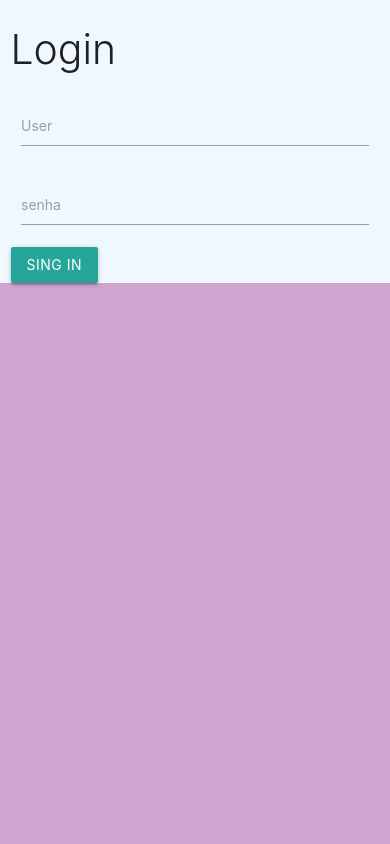
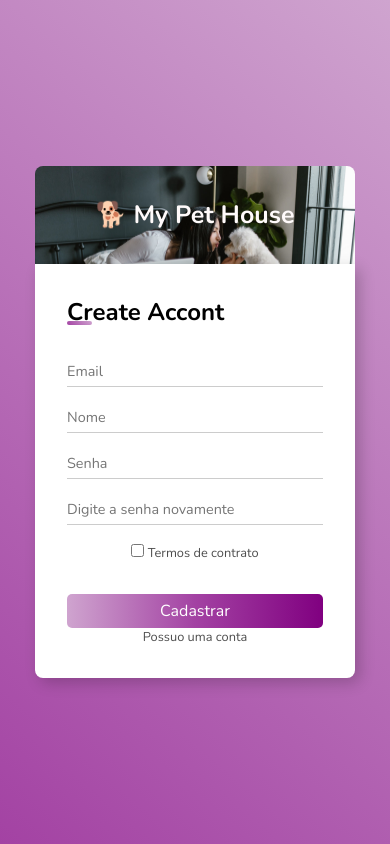
Before and after one commit to cleitonBarros/Mypethouse, a plain HTML site: page projeto/login.html in a window 390 px wide. Drawn offline with nearby package versions, Linux system fonts and the light colour scheme.

Commit message:
tela de login

```diff
--- a/projeto/login.html
+++ b/projeto/login.html
@@ -1,71 +1,81 @@
 <!DOCTYPE html>
-<html lang="en">
+<html lang="pt-br">
 <head>
-    <link href="https://fonts.googleapis.com/icon?family=Material+Icons" rel="stylesheet">
-
-    <link rel="stylesheet" href="https://cdnjs.cloudflare.com/ajax/libs/materialize/1.0.0/css/materialize.min.css">
-
     <meta name="viewport" content="width=device-width, initial-scale=1.0"/>
     <meta charset="UTF-8">
     <meta http-equiv="X-UA-Compatible" content="IE=edge">
     <meta name="viewport" content="width=device-width, initial-scale=1.0">
     <link rel="stylesheet" href="style_login.css">
-    <title>Document</title>
+    <link href="https://fonts.googleapis.com/css2?family=Nunito:ital,wght@0,300;0,400;0,700;1,400&display=swap" rel="stylesheet">
+    <script src="https://kit.fontawesome.com/48995aa8ad.js" crossorigin="anonymous"></script>
+    <title>Login</title>
 </head>
 <body>
-    <div class="first-content row">
-        <div class="col s12 m6 push-m3">
-            <h3 class="light">Login</h3>
-            <form action="php_action/create.php" method="POST">
-                <div class="input-field col s12">
-                    <input type="text" name="nome" id="user">
-                    <label for="user">User</label>
+    <div class="titulo">
+        <h1> 🐕 My Pet House</h1>
+    </div>
+    <main class="container">
+
+       <!--  <h2>Login</h2>
+        <form class="first-form" action="">
+            <div class="input-field">
+                <input type="text" name="username" id="username" placeholder="Enter Your Username">
+                <div class="underline"></div>
+            </div>
+            <div class="input-field">
+                <input type="password" name="password" id="password" placeholder="Enter Your Password">
+                <div class="underline"></div>
+            </div>
+            <input type="submit" value="Sign In">
+        </form>
+
+
+        <div class="footer">
+            <span> <a href="http://" onclick=" recuperarsenha()">Create Account</a></span>
+            <span> <a  href="http://">Forget Your Password?</a></span>
+            <span>Or Connect With Social Media</span>
+            <div class="social-fields">
+                <div class="social-field facebook">
+                    <a href="#">
+                        <i class="fab fa-facebook-square"> Sign in with Facebook</i>
+                    </a>
                 </div>
-                <div class="input-field col s12">
-                    <input type="password" name="password" id="password">
-                    <label for="sobrenome">senha</label>
+                <div class="social-field google">
+                    <a href="#">
+                        <i class="fab fa-google"> Sign in with Google</i>
+                    </a>
                 </div>
-                <button type="submit" name="btn-entrar"class="btn">Sing In</button>
-            </form>
-
+            </div>
         </div>
 
-        <div class="second-content row ">
-            <div class="col s12 m6 push-m3">
-                <h3 class="light">Novo</h3>
-                <form action="php_action/create.php" method="POST">
-                    <div class="input-field col s12">
-                        <input type="text" name="nome" id="nome">
-                        <label for="nome">nome</label>
-                    </div>
-                    <div class="input-field col s12">
-                        <input type="text" name="sobrenome" id="sobrenome">
-                        <label for="sobrenome">sobrenome</label>
-                    </div>
-                    <div class="input-field col s12">
-                        <input type="text" name="email" id="email">
-                        <label for="email">Email</label>
-                    </div>
-                    <div class="input-field col s12">
-                        <input type="text" name="idade" id="idade">
-                        <label for="idade">idade</label>
-                    </div>
-                    <button type="submit" name="btn-cadastrar"class="btn">Cadastrar</button>
-                    <a href="index.php"class="btn orange">Lista de clientes</a>
-                </form>
+*/-->
+        <h2>Create Accont </h2>
+        <form class="second-form" action="">
+            <div class="input-field">
+                <input type="email" name="email" id="email" placeholder="Email">
+                <div class="underline"></div>
+            </div> <div class="input-field">
+                <input type="text" name="username" id="username" placeholder="Nome">
+                <div class="underline"></div>
+            </div>
+            <div class="input-field">
+                <input type="password" name="password" id="password" placeholder="Senha">
+                <div class="underline"></div>
+            </div>
+            <div class="input-field">
+                <input type="password" name="repassword" id="repassword" placeholder="Digite a senha novamente">
+                <div class="underline"></div>
+            </div>
 
-            </div>
-    </div>
+            <span> <input type="checkbox" name="" id=""> Termos de contrato </span>
 
+            <input type="submit" value="Cadastrar">
+            <span> <a href="http://">Possuo uma conta</a></span>
 
+        </form>
+    </main>
 
-
-
-
-    </div>
-
-
-
+ <script src="script.js"></script>
 
 </body>
 </html>
--- /dev/null
+++ b/projeto/script.js
@@ -0,0 +1,4 @@
+function recuperarsenha(){
+    window.alert("")
+
+}
--- a/projeto/style_login.css
+++ b/projeto/style_login.css
@@ -1,15 +1,269 @@
+/*reset*/
+
+*{
+    box-sizing: border-box;
+    margin: 0;
+    padding: 0;
+    border: 0;
+    font-family: "Nunito", sans-serif;
+
+}
+/*background*/
+body{
+    background: linear-gradient( 40deg, rgb(163, 66, 163), rgb(207, 164, 207));
+    background-repeat: no-repeat;
+    min-height: 100vh;
+    min-width: 100vw;
+    display: flex;
+    align-items: center;
+    justify-content: center;
+    flex-wrap: wrap;
+
+}
 
 
-html{
-    background:rgb(207, 164, 207);
+/*login*/
+.titulo{
+    background: url('img/bannerlogin2.png') no-repeat;
+    background-size: cover;
+    min-width: 500px;
+    min-height: 425px;
+    padding: 2rem;
+    border-bottom-left-radius: 8px;
+   border-top-left-radius: 8px;
+   display: flex;
+   flex-direction: column;
+   align-items: center;justify-content: center;
+
 }
-.first-content {
-    background-color: aliceblue;
+.titulo h1{
+    color: snow;
+    font-weight: 700;
+}
+main.container{
+    background-color:#fff;
+    min-width: 320px;
+    min-height: 40vh;
+    padding:2rem;
+    box-shadow: 5px 5px 15px rgba(0,0,0,0.2);
+    border-bottom-right-radius: 8px;
+    border-top-right-radius: 8px;
+
+}
+main h2{
+    font-weight: 600;
+    margin-bottom: 2rem;
+    position: relative;
+}
+main h2::before{
+    content: '';
+    position: absolute;
+    height: 4px;
+    width:25px;
+    bottom: 3px;
+    left: 0;
+    border-radius: 8px;
+    background: linear-gradient( 40deg, rgb(163, 66, 163), rgb(207, 164, 207));
+}
+/*form*/
+
+form{
+    display: flex;
+   flex-direction: column;
+}
+.second-form span {
+    font-size:0.85rem
+}
+.second-form h1{
 
 
 }
-.second-content{
- display: none;
+/*inputs*/
+.input-field{
+    position: relative;
+
+}
+form .input-field:first-child{
+    margin-bottom: 1.5rem;;
+}
+form .input-field:nth-child(2){
+    margin-bottom: 1.5rem;;
+}
+form .input-field:nth-child(3){
+    margin-bottom: 1.5rem;;
+}
+form .input-field:nth-child(4){
+    margin-bottom: 1.5rem;;
+}
+form .input-field:nth-child(5){
+    margin-bottom: 1.5rem;;
+}
+.input-field .underline::before{
+    content: '';
+    position: absolute;
+    height: 1px;
+    width: 100%;
+    bottom: -5px;
+    left: 0;
+    background: rgba(0,0,0,0.2);
 
 
 }
+.input-field .underline::after{
+    content: '';
+    position: absolute;
+    height: 1px;
+    width: 100%;
+    bottom: -5px;
+    left: 0;
+    background: linear-gradient( 40deg, rgb(163, 66, 163), rgb(207, 164, 207));
+    transform: scaleX(0);
+    transition: all  .3s ease-in-out;
+    transform-origin: left;
+}
+.input-field input:focus ~ .underline::after{
+    transform: ScaleX(1);
+
+}
+ .input-field input{
+    outline: none;
+    font-size: 0.9em;
+    color: rgba(0,0,0,10);
+    width: 100%;
+}
+.input_field input::placeholder{
+    color:rgba(0,0,0,0.2);
+}
+
+form input[type="submit"] {
+    margin-top:2rem;
+    padding: 0.4rem;
+    background: linear-gradient( to left, purple, rgb(163, 66, 163), rgb(207, 164, 207));
+    cursor: pointer;
+    color: #fff;
+    font-weight:300;
+    font-size: 1em;
+    border-radius: 5px;
+    transition: all 0.55s ease;
+}
+form input[type="submit"]:hover{
+    letter-spacing:1px;
+    background: linear-gradient(to right, rgb(163, 66, 163), rgb(207, 164, 207))
+
+
+}
+
+/*social media*/
+.footer{
+    display: flex;
+ flex-direction: column;
+    margin-top: 1rem;
+}
+.footer span a {
+    text-decoration: none;
+    color:rgba(0,0,0,0.7);
+}
+.footer span a:hover{
+    color: blue;
+
+}
+.second-form span  {
+    color: rgba(0,0,0,0.7);
+    font-size:0.8rem;
+    text-align: center;
+}
+ span a {
+    text-decoration: none;
+    color:rgba(0,0,0,0.7);
+    margin-top: 50px;
+
+}
+ span a:hover{
+    color: blue;
+
+}
+.footer span{
+    color: rgba(0,0,0,0.7);
+    font-size:0.8rem;
+    text-align: center;
+}
+.social-field{
+    padding: 0.4rem;
+    border-radius: 5px;
+    width: 100%;
+    font-size: 0.85rem;
+    font-weight: bold;
+    cursor: pointer;
+    margin-top: 1rem;
+}
+.social-field  i{
+    margin: 0 0.5rem;
+
+}
+.social-field a{
+
+    text-decoration: none;
+    color: white;
+
+}
+
+.social-field.facebook{
+    background: linear-gradient(to right, #1e3c72, #2a5298);
+}
+.social-field.google{
+    background: linear-gradient(to right,red, rgb(240, 66, 66));
+
+}/*reponsividade */
+@media (max-width: 900px) {
+
+    .titulo{
+
+
+
+        background-size: cover;
+        min-width: 390px;
+        min-height: 425px;
+        padding: 2rem;
+        border-bottom-left-radius: 8px;
+        border-top-left-radius: 8px;
+        display: flex;
+        flex-direction: column;
+        text-align: center;
+        justify-content:center;
+     }
+
+
+}
+@media (max-width: 750px){
+    body{
+        flex-direction: column;
+    }
+
+    .titulo{
+        background:url('img/bannerLogin.jpg') no-repeat;
+        background-size: cover;
+        min-width: 320px;
+        min-height: 0px;
+        padding: 2rem;
+        border-bottom-right-radius: 0;
+        border-bottom-left-radius: 0;
+        border-top-right-radius: 8px;
+        border-top-left-radius: 8px;
+        display: flex;
+
+        text-align: center;
+        justify-content:center;
+     }
+
+     .titulo h1{
+         font-size: 25px;
+     }
+     main.container {
+        border-bottom-right-radius: 8px;
+        border-bottom-left-radius: 8px;
+        border-top-right-radius: 0px;
+        border-top-left-radius: 0px;
+
+    }
+
+}
```
Also changed, not shown: projeto/index.html (+2 -2 lines), projeto/index2.html (+2 -2 lines), projeto/index3.html (+2 -2 lines), projeto/index4.html (+2 -2 lines), projeto/img/bannerLogin.jpg (added), projeto/img/bannerlogin2.png (added), 1 other file.
